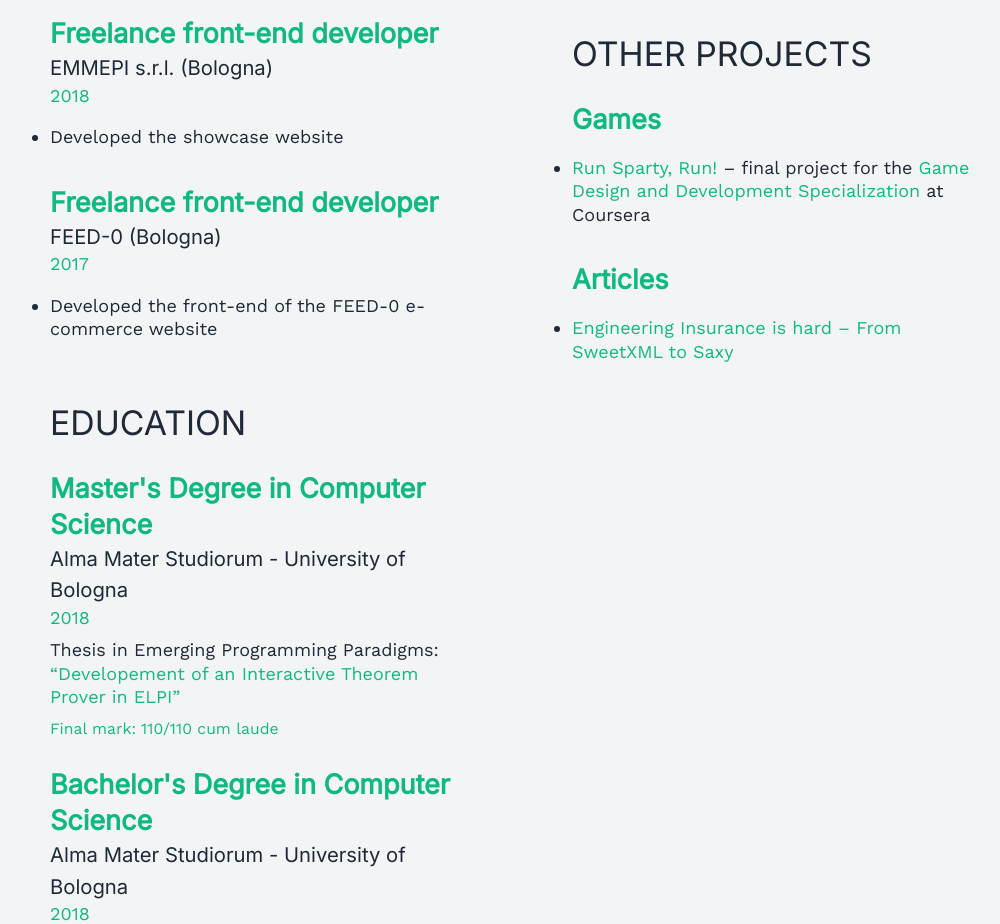
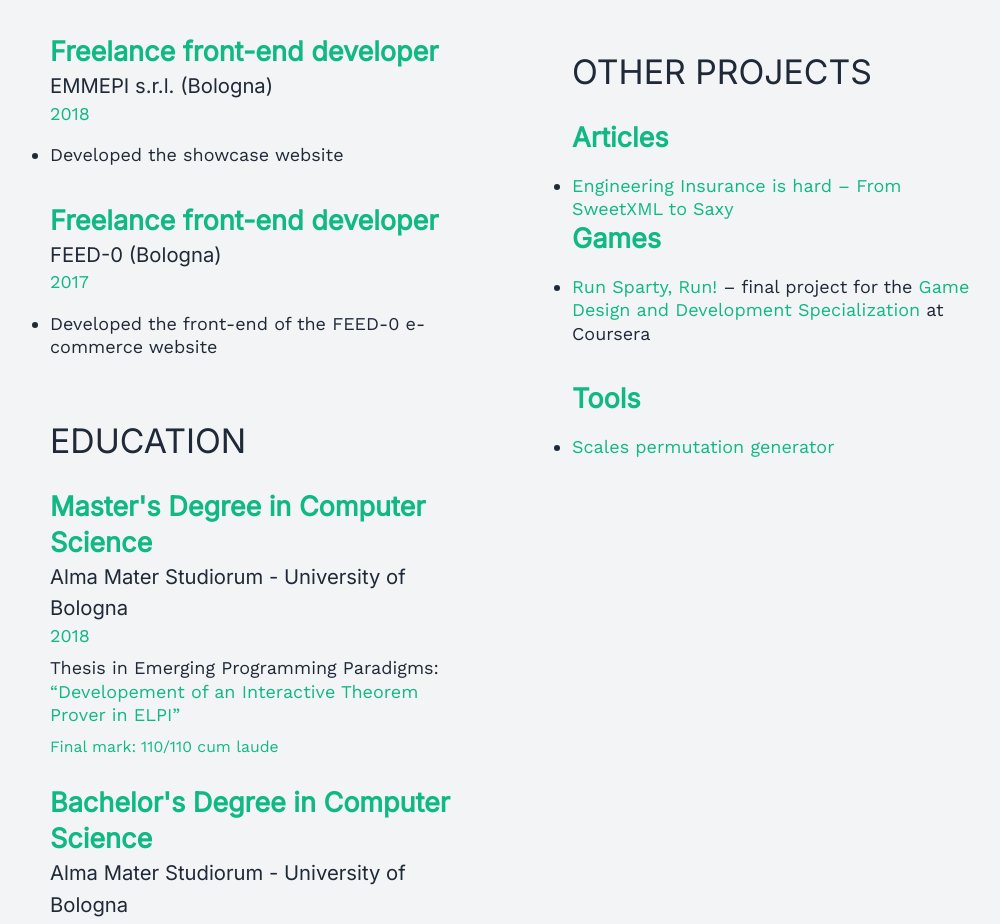
Before and after one commit to cpiemontese/cpiemontese.github.io, a Next.js app: page / in a window 1280 px wide. Shown: the part 1320-2244 px from the top of the page, without its empty margins (122-1122 px from the left). Built offline with nearby package versions, Linux system fonts and the light colour scheme.

Commit message:
add random scale generator

```diff
--- a/components/cv-element.js
+++ b/components/cv-element.jsx
@@ -1,4 +1,4 @@
-export default function CVElement({ className, lang, title, subtitle, period, list, grade, children }) {
+export default function CVElement ({ className, lang, title, subtitle, period, list, grade, children }) {
   return (
     <div className={className}>
       <div className="mb-2">
--- a/components/layout.js
+++ b/components/layout.jsx
@@ -1,7 +1,7 @@
 import Head from 'next/head'
 import { useState } from 'react'
 
-import Toggle from '../components/toggle'
+import Toggle from './toggle'
 
 const name = 'Cristiano Piemontese'
 export const siteTitle = `${name} Portfolio`
@@ -9,13 +9,13 @@ export const siteTitle = `${name} Portfolio`
 export const IT = 'IT'
 export const EN = 'EN'
 
-export default function Layout({ children }) {
+export default function Layout ({ hasToggle, children }) {
   const [toggled, setToggled] = useState(false)
 
   const lang = toggled ? IT : EN
 
   return (
-    <div className="max-w-4xl min-h-screen mx-auto pt-4 px-8 pb-8 overflow-hidden">
+    <div className="max-w-4xl min-h-screen mx-auto overflow-hidden">
       <Head>
         <link rel="icon" href="/favicon.ico" />
         <meta name="description" content={siteTitle} />
@@ -29,9 +29,12 @@ export default function Layout({ children }) {
         <link rel="preconnect" href="https://fonts.gstatic.com" />
         <link href="https://fonts.googleapis.com/css2?family=Inter&family=Work+Sans&display=swap" rel="stylesheet" />
       </Head>
-      <header className="flex justify-end items-center mb-4">
-        <Toggle toggled={toggled} setToggled={setToggled} />
-      </header>
+      {
+        hasToggle ?
+          <header className="flex justify-end items-center my-4">
+            <Toggle toggled={toggled} setToggled={setToggled} />
+          </header> : <></>
+      }
       <main>{children({ lang })}</main>
     </div>
   )
--- a/components/nav.js
+++ /dev/null
@@ -1,29 +0,0 @@
-import Link from 'next/link'
-
-const links = [
-  { href: 'https://github.com/vercel/next.js', label: 'GitHub' },
-  { href: 'https://nextjs.org/docs', label: 'Docs' },
-]
-
-export default function Nav() {
-  return (
-    <nav>
-      <ul className="flex justify-between items-center p-8">
-        <li>
-          <Link href="/">
-            <a className="text-blue-500 no-underline">Home</a>
-          </Link>
-        </li>
-        <ul className="flex justify-between items-center space-x-4">
-          {links.map(({ href, label }) => (
-            <li key={`${href}${label}`}>
-              <a href={href} className="btn-blue no-underline">
-                {label}
-              </a>
-            </li>
-          ))}
-        </ul>
-      </ul>
-    </nav>
-  )
-}
--- a/package.json
+++ b/package.json
@@ -22,7 +22,7 @@
     "postcss-flexbugs-fixes": "^5.0.2",
     "postcss-preset-env": "^7.2.3",
     "prettier": "^2.5.1",
-    "tailwindcss": "^3.3.1"
+    "tailwindcss": "^3.3.3"
   },
   "license": "MIT"
 }
--- a/pages/_app.js
+++ b/pages/_app.js
@@ -1,7 +1,7 @@
 import '../styles/index.css'
 import '../styles/global.css'
 
-function MyApp({ Component, pageProps }) {
+function MyApp ({ Component, pageProps }) {
   return <Component {...pageProps} />
 }
 
--- a/pages/index.jsx
+++ b/pages/index.jsx
@@ -2,14 +2,15 @@ import { GrMail } from 'react-icons/gr'
 import { FaMapMarkerAlt, FaPhoneAlt, FaSkype, FaGithub } from 'react-icons/fa'
 import Layout, { EN, IT } from '../components/layout'
 import CVElement from '../components/cv-element'
+import Link from 'next/link'
 
 const SectionTitle = ({ name }) => <h2 className="mb-6 uppercase text-3xl">{name}</h2>
 
-export default function IndexPage() {
+export default function IndexPage () {
   return (
-    <Layout home>
+    <Layout hasToggle={true}>
       {({ lang }) => (
-        <>
+        <div className='pt-4 px-8 pb-8'>
           <section className="pb-8 mb-8 border-b-2 border-gray-800 dark:border-gray-100">
             <div className="sm:flex">
               <div className="flex flex-col justify-between sm:w-3/5 border-gray-300 dark:border-gray-600 border-b-2 sm:border-b-0 mb-4 sm:mb-0 pb-4 sm:pb-0 sm:border-r-2 sm:mr-2">
@@ -265,6 +266,18 @@ export default function IndexPage() {
                 ]}
               />
               <SectionTitle name={`${lang === EN ? 'Other projects' : 'Altri progetti'}`} />
+              <CVElement className="" lang={lang} title={lang === EN ? 'Articles' : 'Articoli'}>
+                <ul className="mt-4 list-disc list-outside">
+                  <li>
+                    <a
+                      className="text-emerald-500 dark:text-emerald-400"
+                      href="https://inside.helloprima.com/insurance-is-hard-from-sweetxml-to-saxy"
+                    >
+                      Engineering Insurance is hard – From SweetXML to Saxy
+                    </a>
+                  </li>
+                </ul>
+              </CVElement>
               <CVElement className="" lang={lang} title={lang === EN ? 'Games' : 'Giochi'}>
                 <ul className="mt-4 mb-8 list-disc list-outside">
                   <li>
@@ -282,21 +295,18 @@ export default function IndexPage() {
                   </li>
                 </ul>
               </CVElement>
-              <CVElement className="" lang={lang} title={lang === EN ? 'Articles' : 'Articoli'}>
-                <ul className="mt-4 list-disc list-outside">
+              <CVElement className="" lang={lang} title="Tools">
+                <ul className="mt-4 mb-8 list-disc list-outside">
                   <li>
-                    <a
-                      className="text-emerald-500 dark:text-emerald-400"
-                      href="https://inside.helloprima.com/insurance-is-hard-from-sweetxml-to-saxy"
-                    >
-                      Engineering Insurance is hard – From SweetXML to Saxy
-                    </a>
+                    <Link className="text-emerald-500 dark:text-emerald-400" href="/scales-permutation-generator">
+                      {lang === EN ? 'Scales permutation generator' : 'Generatore di permutazioni di scale'}
+                    </Link>
                   </li>
                 </ul>
               </CVElement>
             </div>
           </section>
-        </>
+        </div>
       )}
     </Layout>
   )
--- /dev/null
+++ b/pages/scales-permutation-generator.jsx
@@ -0,0 +1,34 @@
+import { useState } from 'react';
+import Layout from '../components/layout'
+
+function shuffle (array) {
+  const arrayCopy = [...array];
+  for (let i = array.length - 1; i > 0; i--) {
+    const j = Math.floor(Math.random() * (i + 1));
+    [arrayCopy[i], arrayCopy[j]] = [arrayCopy[j], arrayCopy[i]];
+  }
+  return arrayCopy;
+};
+const notes = ["A", "B", "C", "D", "E", "G", "F", "Ab", "Bb", "Db", "Eb", "Gb"];
+
+export default function ScalesPermutationGenerator () {
+  const [init, setInit] = useState(false);
+  const [currentNotes, setNotes] = useState(shuffle(notes));
+
+  return (
+    <Layout>
+      {({ _lang }) => (
+        <>
+          <div id='scale' className='flex flex-col sm:flex-row min-h-screen items-center place-content-evenly' onClick={() => {
+            if (!init) setInit(true);
+            setNotes(shuffle(currentNotes));
+          }}>
+            {!init ? <div className='text-5xl lg:text-6xl'>Click here</div> : currentNotes.map(note =>
+              <div key={note} className='text-5xl lg:text-6xl'>{note}</div>
+            )}
+          </div>
+        </>
+      )}
+    </Layout>
+  )
+}
```
Also changed, not shown: components/toggle.jsx (renamed from components/toggle.js, +3 -6 lines), 1 other file (tests, documents, lock files or other folders).
